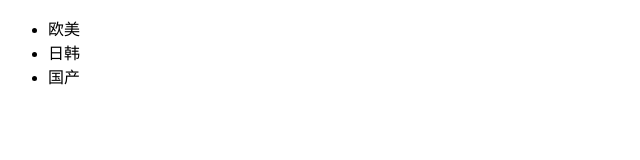
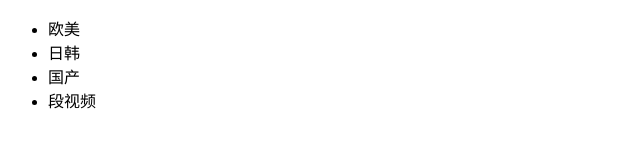
Before and after one commit to huangliangjianyi/dbhot, a plain HTML site: page index.html in a window 1280 px wide. Shown: the full height of the page, 0-640 px from the left. Drawn offline with Linux system fonts and the light colour scheme.

Commit message:
段视频功能

```diff
--- a/index.html
+++ b/index.html
@@ -12,6 +12,7 @@
         <li>欧美</li>
         <li>日韩</li>
         <li>国产</li>
+        <li>段视频</li>
     </ul>
 </body>
 
```
